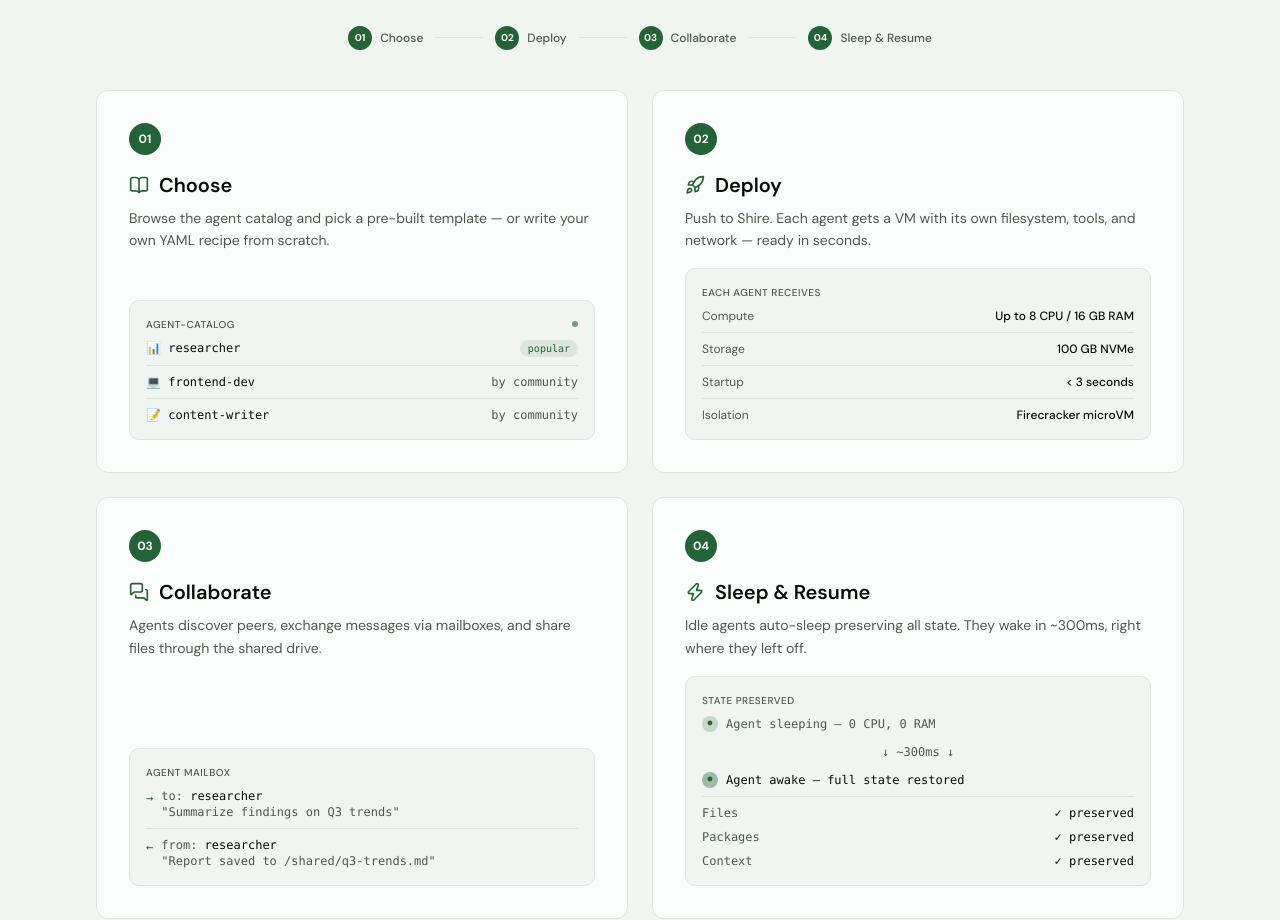
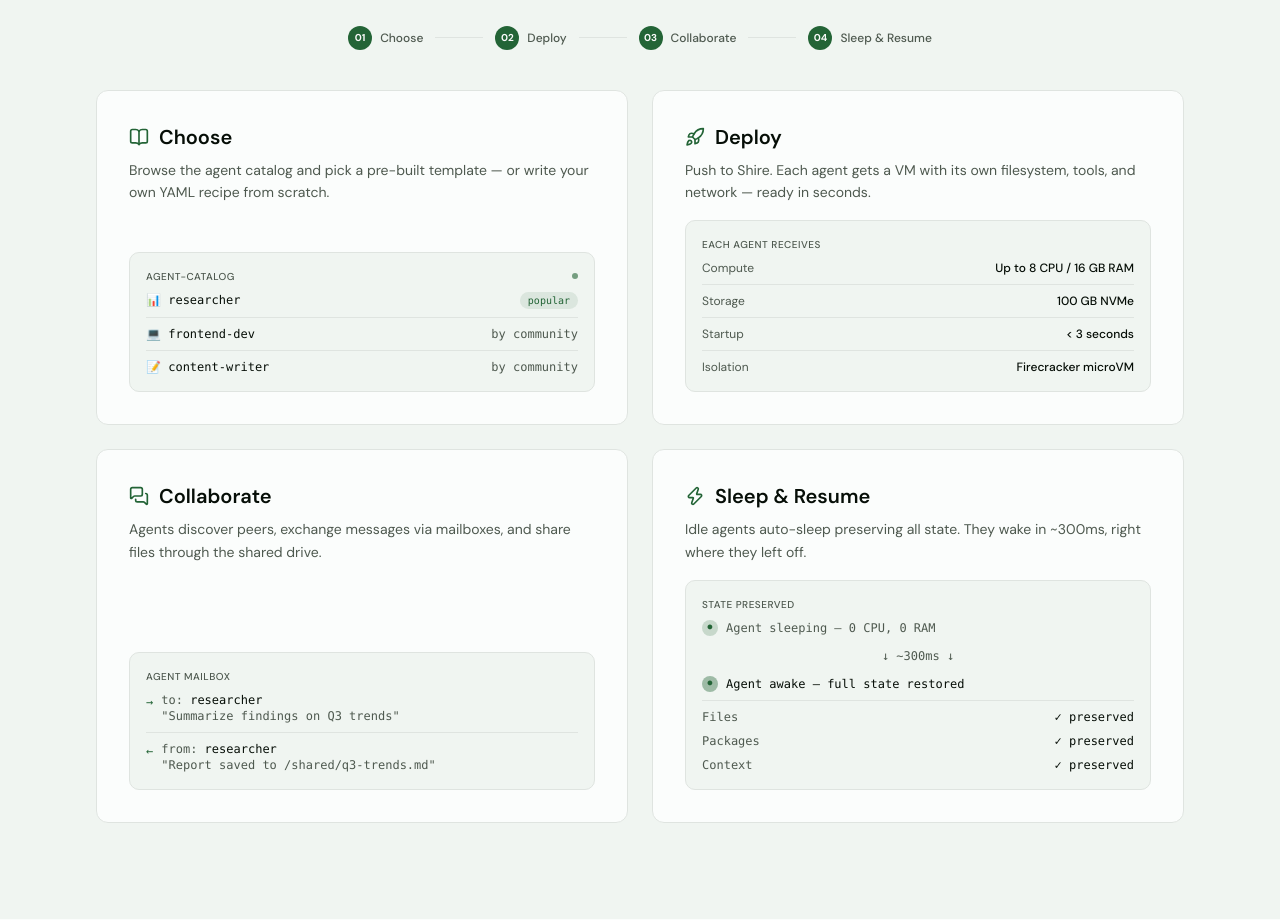
Before and after one commit to victor36max/shire-website, a Next.js app: page / in a window 1280 px wide. Shown: the part 2480-3400 px from the top of the page. Built offline with nearby package versions, Linux system fonts and the light colour scheme.

Commit message:
Remove duplicate step numbers from How It Works cards
The step numbers (01-04) appeared both in the flow indicator bar and
inside each card badge — redundant. Removed the in-card badges so
numbers only show once in the flow indicator.

Co-Authored-By: Claude Opus 4.6 <noreply@anthropic.com>

```diff
--- a/components/sections/how-it-works.tsx
+++ b/components/sections/how-it-works.tsx
@@ -221,13 +221,8 @@ export function HowItWorks() {
           {steps.map((step, i) => (
             <ScrollFadeUp key={step.number} delay={i * 100}>
               <Card className="flex h-full flex-col p-6 lg:p-8">
-                {/* Step badge */}
-                <span className="inline-flex h-8 w-8 items-center justify-center rounded-full bg-primary text-xs font-bold text-primary-foreground">
-                  {step.number}
-                </span>
-
                 {/* Icon + Title */}
-                <div className="mt-4 flex items-center gap-2.5">
+                <div className="flex items-center gap-2.5">
                   <step.icon className="h-5 w-5 text-primary" />
                   <h3 className="text-lg font-semibold text-foreground lg:text-xl">
                     {step.title}
```
